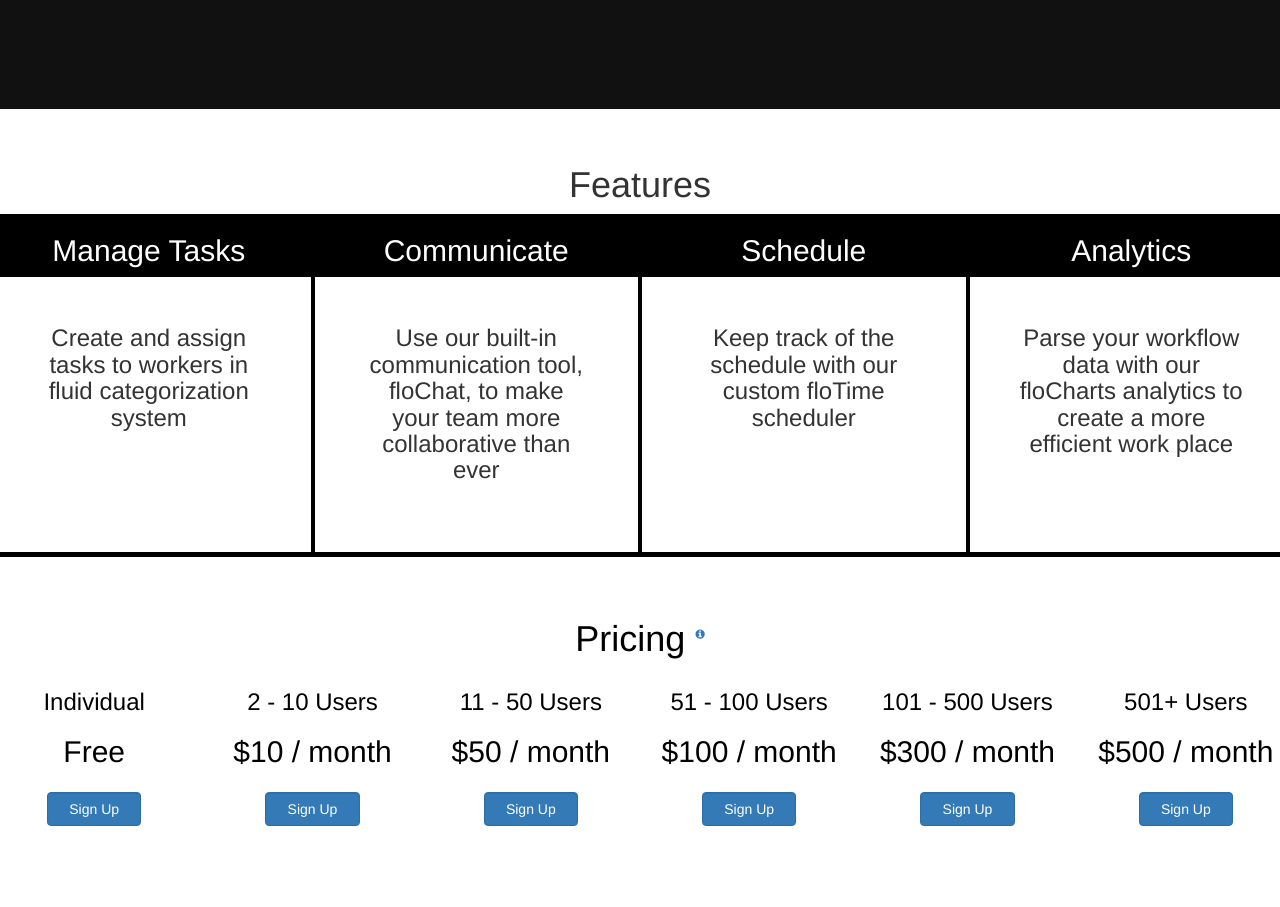
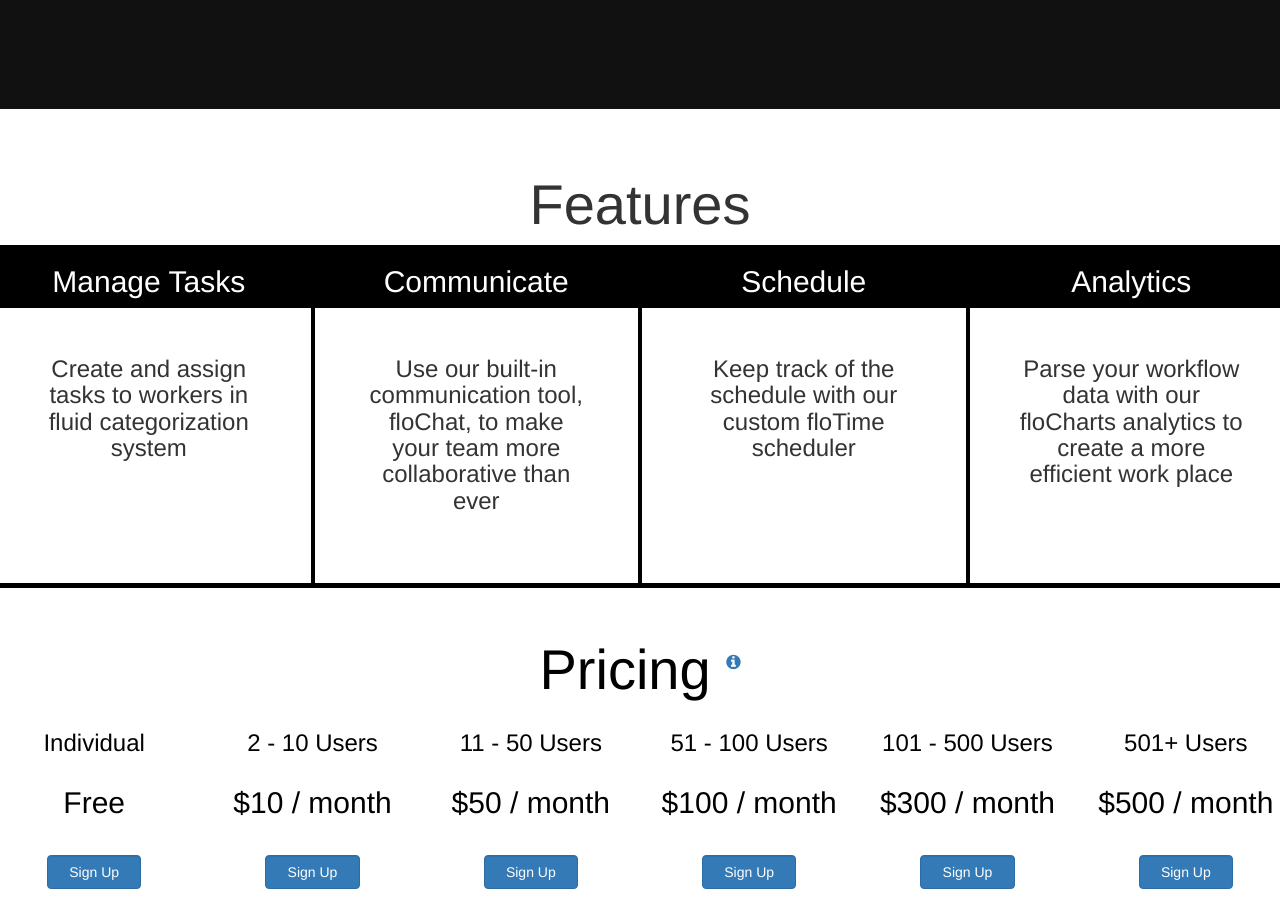
Before and after one commit to theCodeBear/flo, a website: page client/index.html in a window 1280 px wide. Shown: the part 1133-2040 px from the top of the page. Drawn offline with Linux system fonts and the light colour scheme.

Commit message:
Edit styles a little on landing page

```diff
--- a/client/app/landing/landing.css
+++ b/client/app/landing/landing.css
@@ -56,6 +56,15 @@ body * {
 #signUp {
   /*padding-top: 1em;*/
 }
+
+.tierName {
+  height: 1.5em;
+}
+
+.tierPrice {
+  height: 1.5em;
+}
+
 #signUp ::-webkit-input-placeholder {
   color: #333;
 }
@@ -130,3 +139,11 @@ body * {
   z-index: 100;
   color: white;
 }
+
+#contactForm input {
+  margin-bottom: 1em;
+}
+
+#emailMessage {
+  height: 200px;
+}
--- a/client/app/landing/landing.html
+++ b/client/app/landing/landing.html
@@ -54,7 +54,7 @@
   <!-- FEATURES -->
   <div class='row text-center'>
     <div class='row'>
-      <h1 class='thinFont topPaddingSmall'>Features</h1>
+      <div class='thinFont xLargeFont topPaddingSmall'>Features</div>
     </div>
 
     <!-- FEATURE TITLES -->
@@ -100,47 +100,47 @@
 
   <!-- PRICING OPTIONS -->
   <div id='landingPageRow3' class='row'>
-    <div class='h1 col col-md-12 text-center thinFont'>
+    <div class='col col-md-12 text-center thinFont xLargeFont'>
       Pricing <sup><a href='#/infoModal'><i id='infoIcon' class="fa fa-info-circle infoIcon"></i></sup></a>
     </div>
     <div class='col col-md-2 text-center'>
-      <h3> Individual </h3>
-      <p class='h2 thinFont'>
+      <h3 class='tierName'> Individual </h3>
+      <p class='h2 thinFont tierPrice'>
         Free
       </p>
       <a type='submit' class='btn btn-primary priceSignupButton form-control' href='/#/register' role='button'>Sign Up</a>
     </div>
     <div class='col col-md-2 text-center'>
-      <h3> 2 - 10 Users </h3>
-      <p class='h2 thinFont'>
+      <h3 class='tierName'> 2 - 10 Users </h3>
+      <p class='h2 thinFont tierPrice'>
         $10 / month
       </p>
       <a type='submit' class='btn btn-primary priceSignupButton form-control' href='/#/registerOrganization?size=10' role='button'>Sign Up</a>
     </div>
     <div class='col col-md-2 text-center'>
-      <h3> 11 - 50 Users </h3>
-      <p class='h2 thinFont'>
+      <h3 class='tierName'> 11 - 50 Users </h3>
+      <p class='h2 thinFont tierPrice'>
         $50 / month
       </p>
       <a type='submit' class='btn btn-primary priceSignupButton form-control' href='/#/registerOrganization?size=50' role='button'>Sign Up</a>
     </div>
     <div class='col col-md-2 text-center'>
-      <h3> 51 - 100 Users </h3>
-      <p class='h2 thinFont'>
+      <h3 class='tierName'> 51 - 100 Users </h3>
+      <p class='h2 thinFont tierPrice'>
         $100 / month
       </p>
       <a type='submit' class='btn btn-primary priceSignupButton form-control' href='/#/registerOrganization?size=100' role='button'>Sign Up</a>
     </div>
     <div class='col col-md-2 text-center'>
-      <h3> 101 - 500 Users </h3>
-      <p class='h2 thinFont'>
+      <h3 class='tierName'> 101 - 500 Users </h3>
+      <p class='h2 thinFont tierPrice'>
         $300 / month
       </p>
       <a type='submit' class='btn btn-primary priceSignupButton form-control' href='/#/registerOrganization?size=500' role='button'>Sign Up</a>
     </div>
     <div class='col col-md-2 text-center'>
-      <h3> 501+ Users </h3>
-      <p class='h2 thinFont'>
+      <h3 class='tierName'> 501+ Users </h3>
+      <p class='h2 thinFont tierPrice'>
         $500 / month
       </p>
       <a type='submit' class='btn btn-primary priceSignupButton form-control' href='/#/registerOrganization?size=501' role='button'>Sign Up</a>
@@ -202,7 +202,7 @@
       <button toggle-modal class='btn btn-link modalCloseButton' data-section='#aboutSection' data-blurId='#landingPage'><i class="fa fa-times fa-2x"></i></button>
     </div>
   </div>
-  <div class='h1 col col-md-12 text-center'>Learn About flo</div>
+  <div class='col col-md-12 text-center largeFont thinFont'>Learn About flo</div>
   <div class='row'>
     <div class='col col-md-6 col-md-offset-3'>
       <p>
@@ -227,7 +227,7 @@
       <button toggle-modal class='btn btn-link modalCloseButton' data-section='#faqSection' data-blurId='#landingPage'><i class="fa fa-times fa-2x"></i></button>
     </div>
   </div>
-  <div class='h1 col col-md-12 text-center'>Frequently Asked Questions</div>
+  <div class='h1 col col-md-12 text-center largeFont thinFont'>Frequently Asked Questions</div>
   <div class='row'>
     <div class='col col-md-6 col-md-offset-3'>
       <p> What is flo? </p>
@@ -250,12 +250,12 @@
       <button toggle-modal class='btn btn-link modalCloseButton' data-section='#contactSection' data-blurId='#landingPage'><i class="fa fa-times fa-2x"></i></button>
     </div>
   </div>
-  <div class='h1 col col-md-12 text-center'>Contact Form</div>
-  <form class='col col-md-4 col-md-offset-4'>
+  <div class='h1 col col-md-12 text-center largeFont thinFont'>Contact Form</div>
+  <form id='contactForm' class='col col-md-4 col-md-offset-4'>
     <div class='form-group'>
       <input type='email' name='from' class='form-control' placeholder='Your Email'>
       <input type='text' name='name' class='form-control' placeholder='Full Name'>
-      <textarea class='form-control' placeholder='Your Message'></textarea>
+      <textarea id='emailMessage' class='form-control' placeholder='Your Message'></textarea>
     </div>
     <button type='submit' class='btn btn-primary col-md-12'>Send Email</button>
   </form>
--- a/client/css/mainStyles.css
+++ b/client/css/mainStyles.css
@@ -23,6 +23,14 @@ a:visited {
 
 .thinFont {
   font-weight: 100;
+}
+
+.largeFont {
+  font-size: 3em;
+}
+
+.xLargeFont {
+  font-size: 4em;
 }
 
 .whiteOnBlack {
```
